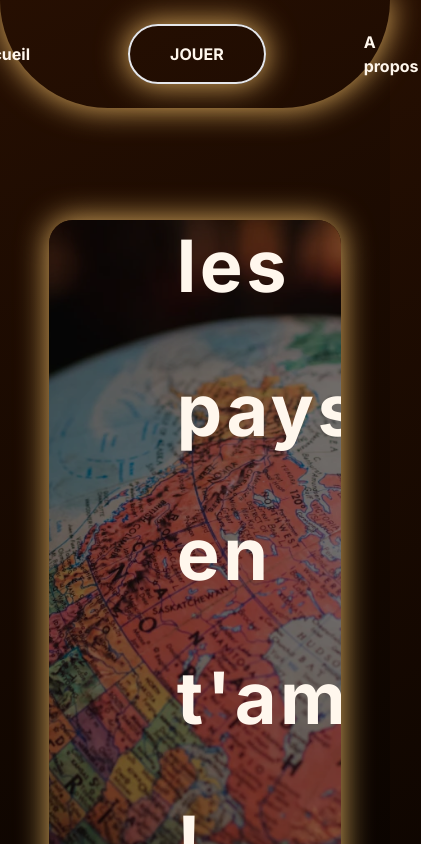
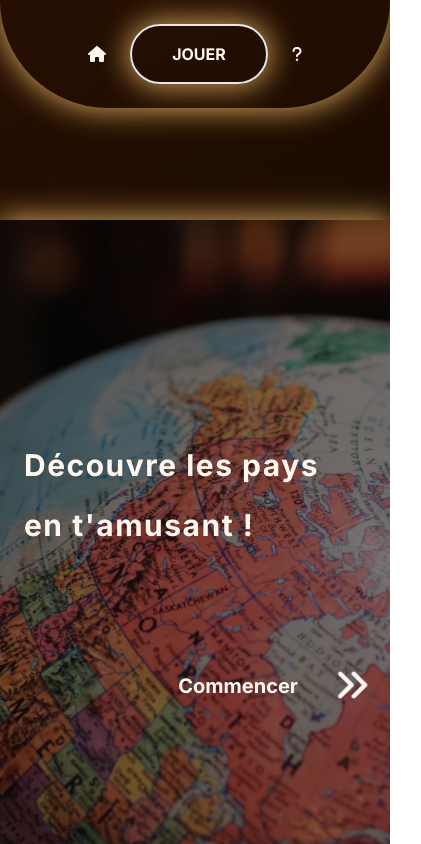
Before and after one commit to Vrogdish/Geo-Learning, a Next.js app: page / in a window 390 px wide. Shown: the top 844 px of the page, 421 px wide, since content can reach past the window. Built offline with nearby package versions, Linux system fonts and the light colour scheme.

Commit message:
update responsive

```diff
--- a/src/components/answer-label/AnswerLabel.tsx
+++ b/src/components/answer-label/AnswerLabel.tsx
@@ -61,9 +61,9 @@ export default function AnswerLabel() {
   }, [countdownTime]);
 
   return (
-    <div className="w-1/2">
+    <div className="px-4 md:w-1/2">
       <p className=" mb-6">Quelle est ce pays ?</p>
-      <div className="grid grid-cols-3 gap-4 items-start ">
+      <div className="grid grid-cols-2 md:grid-cols-3 gap-4 items-start ">
         {countriesNameList.map((elem, index) => (
           <div
             key={index}
@@ -170,9 +170,9 @@ export default function AnswerLabel() {
           <></>
         )}
       </div>
-      <div className="mt-20">
+      <div className="mt-20 ">
         {responseSubmitted ? (
-          <div className="flex justify-between items-center">
+          <div className="flex flex-col xl:flex-row justify-between items-center space-y-4">
             {aIsCorrect !== bIsCorrect ? (
               <p className="text-green-500 font-bold">
                 Bravo tu as une bonne réponse
@@ -193,7 +193,7 @@ export default function AnswerLabel() {
             </Button>
           </div>
         ) : (
-          <Button type="button" action={handleSubmit}>
+          <Button type="button" action={handleSubmit} className="m-auto">
             Soumettre
           </Button>
         )}
--- a/src/components/game-header/GameHeader.tsx
+++ b/src/components/game-header/GameHeader.tsx
@@ -9,7 +9,7 @@ export default function GameHeader() {
 
   return (
     <div className="h-24 bg-black rounded-t-3xl w-full  bg-opacity-30 flex items-center justify-around px-6 ">
-      <div>Question {turn}/{nbrOfTurns}</div>
+      <div>{turn}/{nbrOfTurns}</div>
       <Countdown/>
       <Score/>
     </div>
--- a/src/containers/footer/Footer.tsx
+++ b/src/containers/footer/Footer.tsx
@@ -3,7 +3,7 @@ import Image from "next/image";
 
 export default function Footer() {
   return (
-    <footer className=" w-full shadow-light py-10 px-32 flex justify-between">
+    <footer className=" w-full shadow-light py-10 md:px-32  flex flex-col md:flex-row justify-between items-center gap-6">
       <div className="">
         <p>Site developpé par Cédric G. </p>
       </div>
--- a/src/containers/game/Game.tsx
+++ b/src/containers/game/Game.tsx
@@ -13,13 +13,12 @@ export default function Game() {
   return (
     <div className="h-full w-full relative z-10">
       <GameHeader />
-      <div className="flex justify-around w-full h-full py-8">
+      <div className="flex flex-col items-center md:flex-row md:items-start  justify-around w-full h-full py-8">
         {!loading ? (
           <>
-            <div className="w-60 flex flex-col items-center mt-10">
+            <div className="w-60 flex flex-col items-center my-10">
               <Image src={country.flagUrl} alt="" width={250} height={250} />
             </div>
-            {/* <AnswerForm country={country} className="w-1/3" /> */}
             <AnswerLabel />
           </>
         ) : (
--- a/src/containers/header/Header.tsx
+++ b/src/containers/header/Header.tsx
@@ -3,6 +3,8 @@
 import { useLevelStore } from "@/store/gameData";
 import React from "react";
 import useGameFunctions from "@/hooks/useGameFunctions";
+import { FontAwesomeIcon } from "@fortawesome/react-fontawesome";
+import { faHouse, faQuestion } from "@fortawesome/free-solid-svg-icons";
 
 export default function Header() {
   const turn = useLevelStore((state) => state.turn);
@@ -10,10 +12,11 @@ export default function Header() {
 
   return (
     <header className="">
-      <nav className="flex gap-24 items-center justify-center py-6   px-20 font-bold  max-w-screen-md m-auto rounded-b-full shadow-light  ">
-        <div onClick={resetGame} className="cursor-pointer border-2 border-transparent hover:border-b-amber-800 transition-all ">
+      <nav className="flex gap-6 md:gap-24 items-center justify-center py-6   px-20 font-bold w-full md:max-w-screen-md m-auto rounded-b-full shadow-light  ">
+        <div onClick={resetGame} className="cursor-pointer border-2 border-transparent hover:border-b-amber-800 transition-all hidden md:block">
           Accueil
         </div>
+        <FontAwesomeIcon icon={faHouse} className="md:hidden" onClick={resetGame} />
         {turn === 0 || turn > 20 ? (
           <button
             className="border-2 px-10 py-4 rounded-full  shadow-light cursor-pointer hover:bg-amber-950 transition-all  "
@@ -23,13 +26,14 @@ export default function Header() {
           </button>
         ) : (
           <button
-            className="border-2 px-10 py-4 rounded-full shadow-xl cursor-pointer hover:bg-amber-950 transition-all"
+            className="border-2 px-10 py-4 rounded-full shadow-xl cursor-pointer hover:bg-amber-950 transition-all "
             onClick={endGame}
           >
             Quitter
           </button>
         )}
-        <div className="cursor-pointer border-2 border-transparent hover:border-b-amber-800 transition-all">A propos</div>
+        <div className="cursor-pointer border-2 border-transparent hover:border-b-amber-800 transition-all hidden md:block">A propos</div>
+        <FontAwesomeIcon icon={faQuestion} className="md:hidden" />
       </nav>
     </header>
   );
--- a/src/containers/mainBox/MainBox.tsx
+++ b/src/containers/mainBox/MainBox.tsx
@@ -12,7 +12,7 @@ export default function MainBox() {
 
 
   const boxStyle =
-    "mt-28 mb-40 rounded-3xl h-[700px] flex items-center justify-center w-3/4 m-auto relative overflow-hidden shadow-light";
+    "mt-28 mb-40 md:rounded-3xl min-h-[700px] flex items-center md:items-start justify-center w-full md:w-3/4 m-auto relative overflow-hidden shadow-light";
 
   if (turn <= 0) {
     return (
--- a/src/containers/result/Result.tsx
+++ b/src/containers/result/Result.tsx
@@ -15,13 +15,13 @@ const middleScore = (scoreForA + scoreForB) * nbrOfTurns * 2/3
 const congratStyleDefault = "text-center mb-10"
 
   return (
-    <div className='relative z-10 '>
+    <div className='relative z-10 w-full h-full m-auto '>
       {score < lowScore && <p className={`${congratStyleDefault} `}>Tu peux surement mieux faire .... </p>}
       {score >= lowScore && score <= middleScore && <p className={`${congratStyleDefault}`}>Bravo pour ce resultat</p>}
       {score > middleScore && <p className={`${congratStyleDefault}`}>Félicitation, super score ! </p>}
 
       <p className='text-5xl text-center mb-28'>{score} points</p>
-      <div className='flex gap-20'>
+      <div className='flex  gap-6 md:gap-20 justify-center' >
       <Button theme='alert' action={resetGame}>
         Quitter
       </Button>
--- a/src/containers/welcome/Welcome.tsx
+++ b/src/containers/welcome/Welcome.tsx
@@ -3,17 +3,25 @@ import { faAngleDoubleRight } from "@fortawesome/free-solid-svg-icons";
 import { FontAwesomeIcon } from "@fortawesome/react-fontawesome";
 import React from "react";
 
-export default function Welcome() {
+export default  function  Welcome() {
   const { startNewGame } = useGameFunctions();
 
   return (
-    <div className="relative z-10 w-full  px-32">
-      <h1 className="text-7xl font-bold mb-28 tracking-wider leading-loose ">
+    <div className="relative z-10 w-full px-6 lg:px-20 xl:px-32">
+      <h1 className="text-3xl md:text-5xl lg:text-7xl font-bold mb-28 tracking-wider leading-loose ">
         Découvre les pays <br /> en t&apos;amusant !
       </h1>
-      <div className="flex items-center gap-8 justify-end cursor-pointer" onClick={startNewGame}>
-        <span className="text-3xl font-bold">Commencer</span>
-        <FontAwesomeIcon icon={faAngleDoubleRight} size="4x" className="animate-next" />
+      <div
+        className="flex items-center gap-8 justify-end cursor-pointer"
+        onClick={startNewGame}
+      >
+        <p className="text-xl md:text-3xl font-bold">Commencer</p>
+        <div>
+          <FontAwesomeIcon
+            icon={faAngleDoubleRight}
+            className="animate-next text-4xl"
+          />
+        </div>
       </div>
     </div>
   );
```
